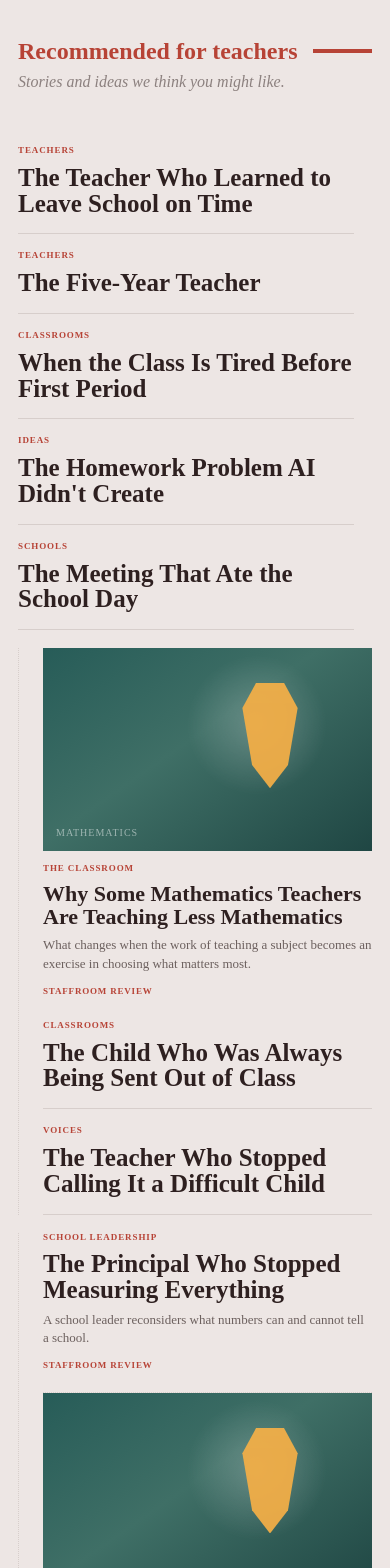
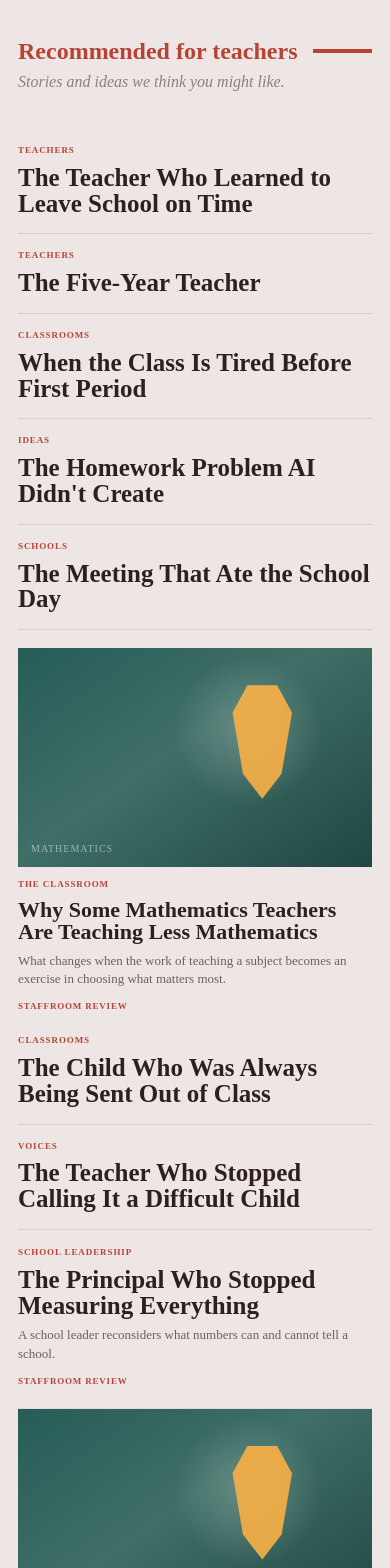
Before and after one commit to staffroom-review/staffroom-website, a Next.js app: page / in a window 390 px wide. Shown: the part 2700-4268 px from the top of the page. Built offline with nearby package versions, Linux system fonts and the light colour scheme.

Commit message:
homepage: preserve Section 3 mobile stacking

```diff
--- a/app/globals.css
+++ b/app/globals.css
@@ -644,6 +644,13 @@ img, svg { display: block; max-width: 100%; }
   .newsletter-grid {
     grid-template-columns: 1fr;
   }
+  .recommend-column--list {
+    padding-right: 0;
+  }
+  .recommend-grid > .recommend-column + .recommend-column {
+    border-left: 0;
+    padding-left: 0;
+  }
   .opening-feature,
   .central-layout > .feature,
   .opening-side,
```
